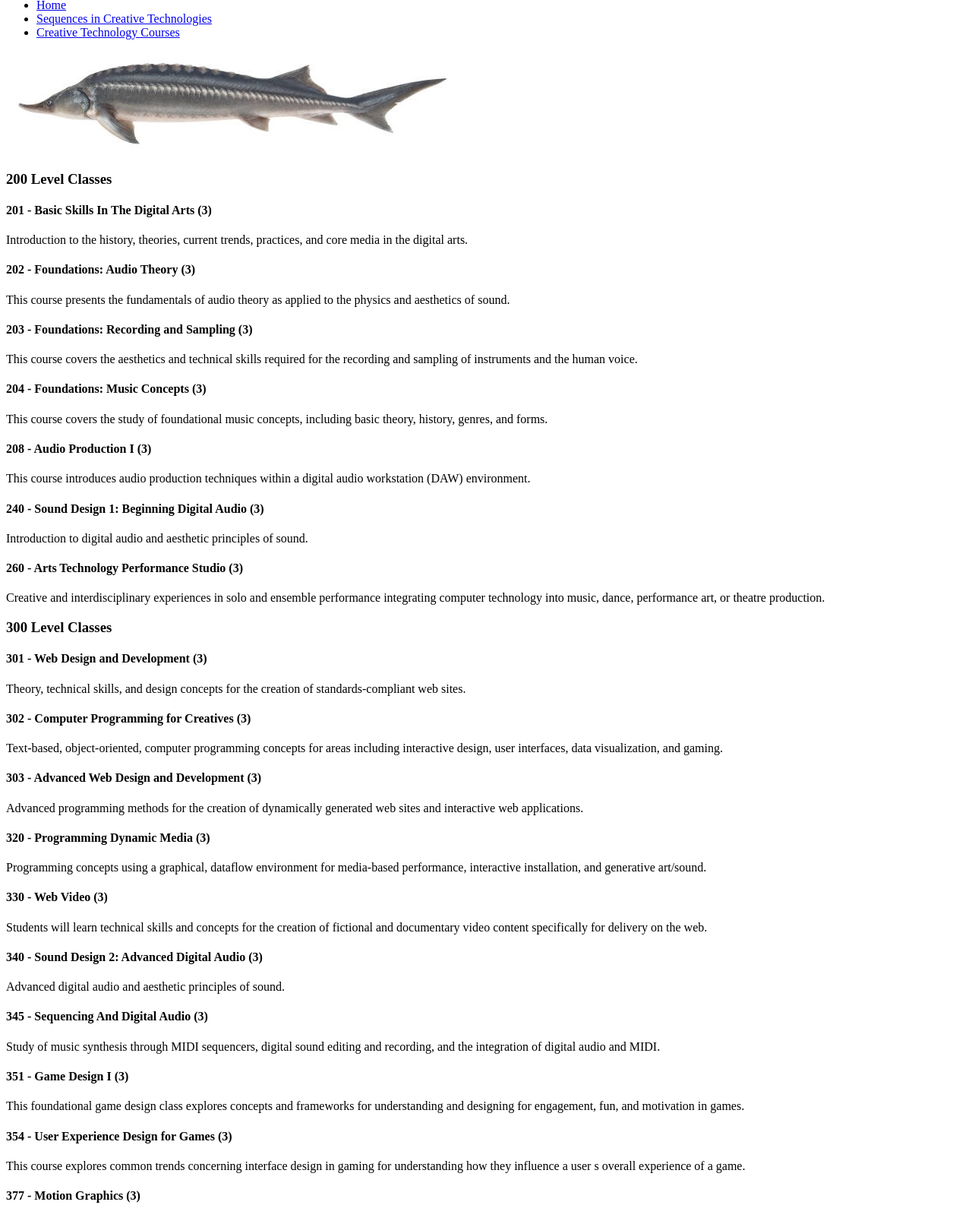
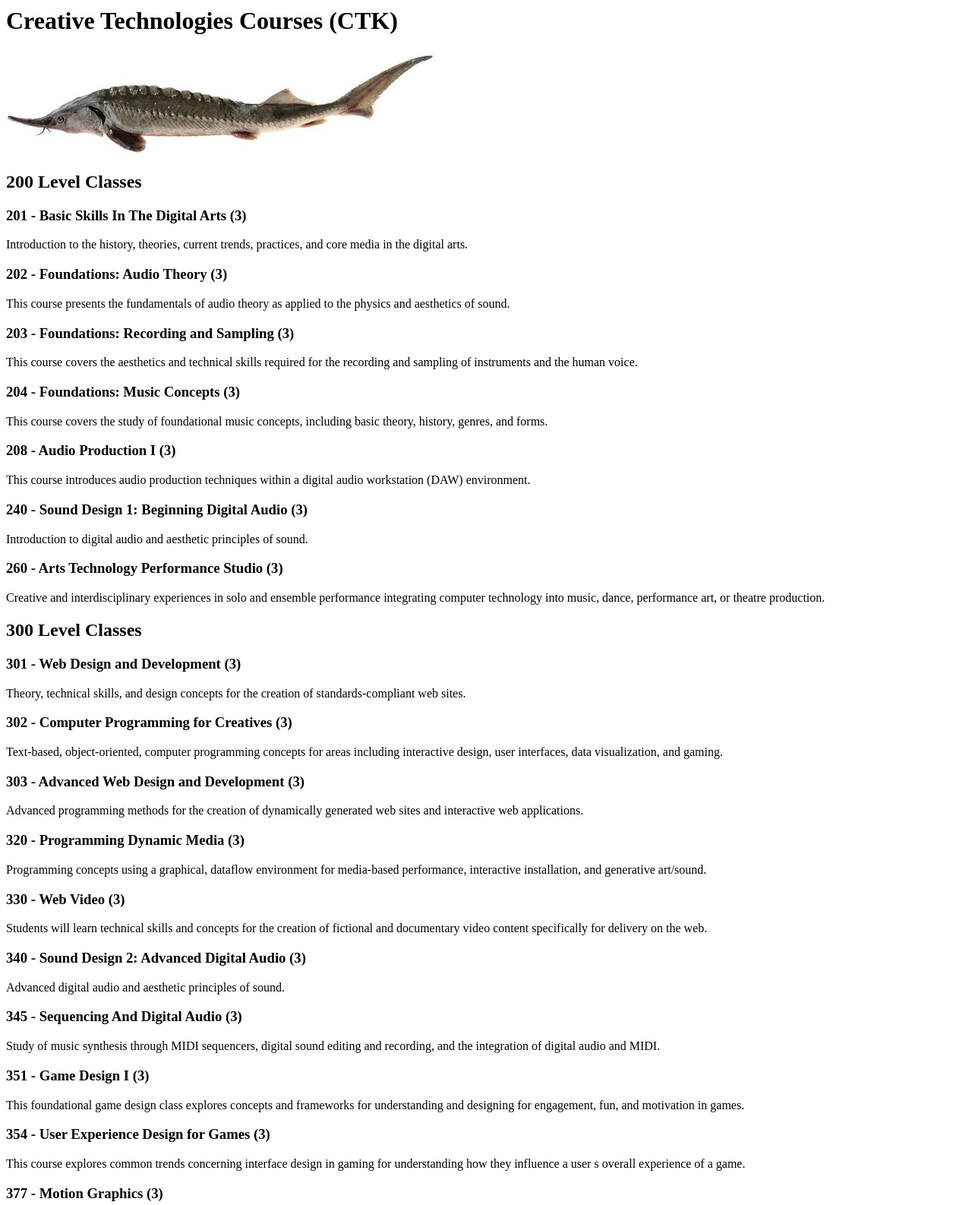
Before and after one commit to drpallid/CTK301, a plain HTML site: page assignment2/page3.html in a window 1280 px wide. Shown: the part 82-1668 px from the top of the page at 76% size. Drawn offline with Linux system fonts and the light colour scheme.

Commit message:
Add files via upload

```diff
--- a/assignment2/page3.html
+++ b/assignment2/page3.html
@@ -5,68 +5,69 @@
         <title>Courses</title>
     </head>
     <body>
-     <h1>Creative Technologies Courses (CTK)</h1>
+
        <ul>
                 <li><a href="page1.html">Home</a></li>
                 <li><a href="page2.html">Sequences in Creative Technologies</a></li>
                 <li><a href="page3.html">Creative Technology Courses</a></li>
         </ul>
 
-        <img src="sturgeon3.jpg" alt="Sturgeons" >
+        <h1>Creative Technologies Courses (CTK)</h1>
+                <img src="sturgeon1.jpg" alt="Sturgeons" >
 
-        <h3>200 Level Classes</h3>
+        <h2>200 Level Classes</h2>
 
-            <h4>201 - Basic Skills In The Digital Arts (3)</h4>
+            <h3>201 - Basic Skills In The Digital Arts (3)</h3>
     <p>Introduction to the history, theories, current trends, practices, and core media in the digital arts.</p>
 
-            <h4>202 - Foundations: Audio Theory (3)</h4>
+            <h3>202 - Foundations: Audio Theory (3)</h3>
     <p>This course presents the fundamentals of audio theory as applied to the physics and aesthetics of sound.</p>
 
-            <h4>203 - Foundations: Recording and Sampling (3)</h4>
+            <h3>203 - Foundations: Recording and Sampling (3)</h3>
     <p>This course covers the aesthetics and technical skills required for the recording and sampling of instruments and the human voice.</p>
 
-            <h4>204 - Foundations: Music Concepts (3)</h4>
+            <h3>204 - Foundations: Music Concepts (3)</h3>
     <p>This course covers the study of foundational music concepts, including basic theory, history, genres, and forms.</p>
 
-            <h4>208 - Audio Production I (3)</h4>
+            <h3>208 - Audio Production I (3)</h3>
     <p>This course introduces audio production techniques within a digital audio workstation (DAW) environment.</p>
 
-            <h4>240 - Sound Design 1: Beginning Digital Audio (3)</h4>
+            <h3>240 - Sound Design 1: Beginning Digital Audio (3)</h3>
     <p>Introduction to digital audio and aesthetic principles of sound.</p>
 
-            <h4>260 - Arts Technology Performance Studio (3)</h4>
+            <h3>260 - Arts Technology Performance Studio (3)</h3>
     <p>Creative and interdisciplinary experiences in solo and ensemble performance integrating computer technology into music, dance, performance art, or theatre production.</p>
 
-    <h3>300 Level Classes</h3>
+    <h2>300 Level Classes</h2>
 
-            <h4>301 - Web Design and Development (3)</h4>
+            <h3>301 - Web Design and Development (3)</h3>
     <p>Theory, technical skills, and design concepts for the creation of standards-compliant web sites.
 
-            <h4>302 - Computer Programming for Creatives (3)</h4>
+            <h3>302 - Computer Programming for Creatives (3)</h3>
     <p>Text-based, object-oriented, computer programming concepts for areas including interactive design, user interfaces, data visualization, and gaming.
 
-            <h4>303 - Advanced Web Design and Development (3)</h4>
+            <h3>303 - Advanced Web Design and Development (3)</h3>
     <p>Advanced programming methods for the creation of dynamically generated web sites and interactive web applications.
 
-            <h4>320 - Programming Dynamic Media (3)</h4>
+            <h3>320 - Programming Dynamic Media (3)</h3>
     <p>Programming concepts using a graphical, dataflow environment for media-based performance, interactive installation, and generative art/sound.
 
-            <h4>330 - Web Video (3)</h3>
+            <h3>330 - Web Video (3)</h2>
     <p>Students will learn technical skills and concepts for the creation of fictional and documentary video content specifically for delivery on the web.</p>
 
-            <h4>340 - Sound Design 2: Advanced Digital Audio (3)</h4>
+            <h3>340 - Sound Design 2: Advanced Digital Audio (3)</h3>
     <p>Advanced digital audio and aesthetic principles of sound.</p>
 
-            <h4>345 - Sequencing And Digital Audio (3)</h4>
+            <h3>345 - Sequencing And Digital Audio (3)</h3>
     <p>Study of music synthesis through MIDI sequencers, digital sound editing and recording, and the integration of digital audio and MIDI.</p>
 
-            <h4>351 - Game Design I (3)</h4>
+            <h3>351 - Game Design I (3)</h3>
     <p>This foundational game design class explores concepts and frameworks for understanding and designing for engagement, fun, and motivation in games.</p>
 
-            <h4>354 - User Experience Design for Games (3)</h4>
+            <h3>354 - User Experience Design for Games (3)</h3>
     <p>This course explores common trends concerning interface design in gaming for understanding how they influence a user s overall experience of a game.</p>
 
-            <h4>377 - Motion Graphics (3)</h4>
+            <h3>377 - Motion Graphics (3)</h3>
     <p>Create motion graphics with compositing, animation, and visual effects (VFX) for broadcast, web, virtual and augmented reality, with focus on community engagement.</p>
     </body>
 </html>
```
Also changed, not shown: assignment2/page1.html (+3 -2 lines), assignment2/page2.html (+7 -6 lines), assignment2/sturgeon2.jpg.
